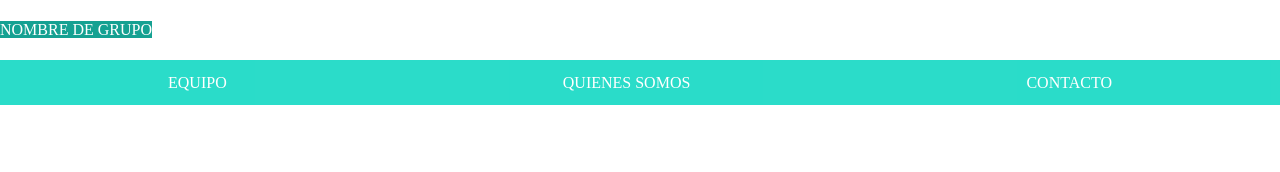
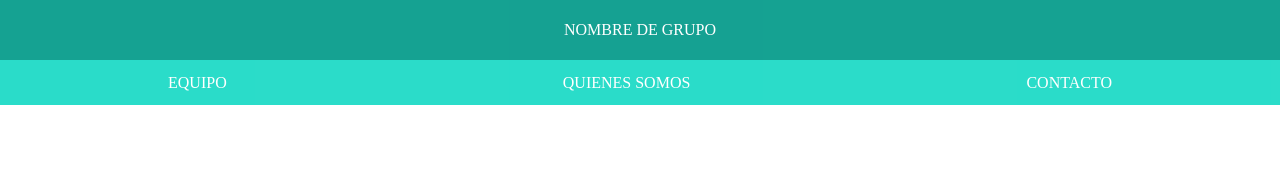
Before and after one commit to francescabentin/diverlopers-teamProject-1, a plain HTML site: page index.html in a window 1280 px wide. Drawn offline with Linux system fonts and the light colour scheme; a web font is replaced by a local one.

Commit message:
header con div

```diff
--- a/index.html
+++ b/index.html
@@ -13,7 +13,7 @@
 
 <body>
     <header>
-        <span class="nombre-grupo">nombre de grupo</span>
+        <div class="nombre-grupo"><h1>nombre de grupo</h1></div>
         <nav class="nav-menu">
             <li class="elemento-menu">equipo</li>
             <li class="elemento-menu">quienes somos</li>
```
